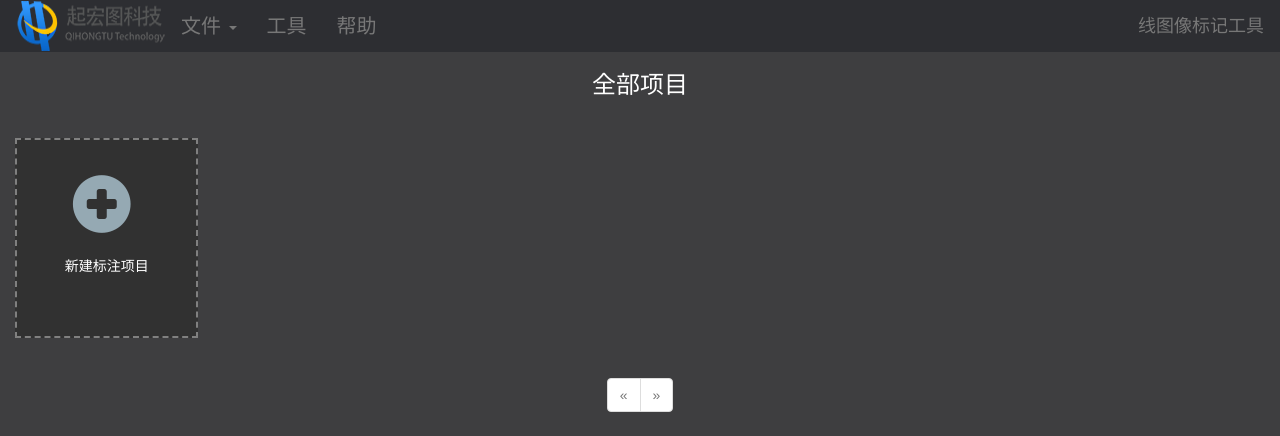
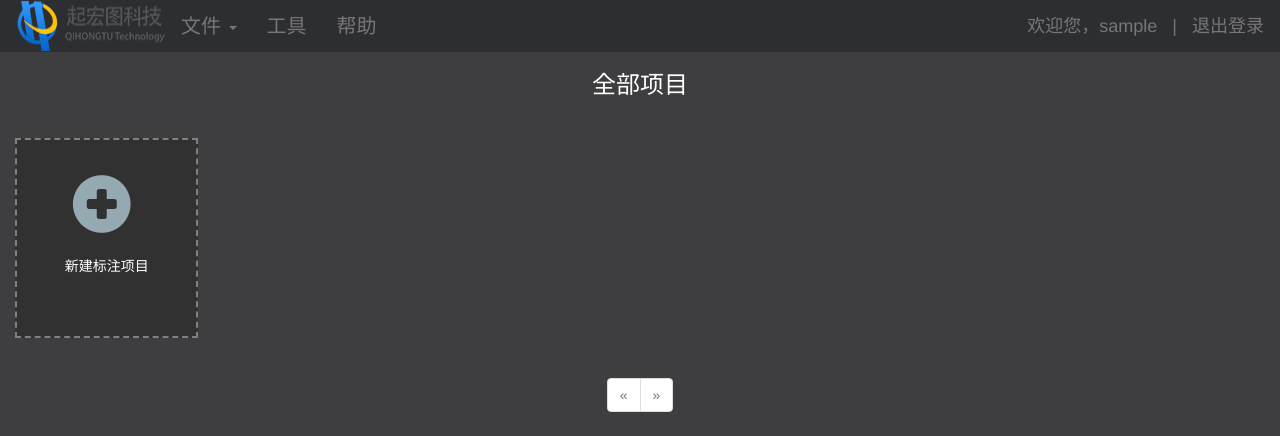
Before and after one commit to youdiandai/label_tool, a Flask app: page / in a window 1280 px wide. Shown: the top 436 px of the page. Run offline with Flask 2, Linux system fonts and the light colour scheme; the visitor is signed in with stand-in values (Sample User, id 1); data comes from the database, SQL or seed files in the repository; data that the repository does not hold is empty; some libraries are stand-ins or nearby versions.

```diff
--- a/app/auth/views.py
+++ b/app/auth/views.py
@@ -30,4 +30,4 @@ def login():
 @login_required
 def logout():
     logout_user()
-    return redirect(url_for('.admin_login'))
+    return redirect(url_for('.login'))
--- a/app/templates/folders.html
+++ b/app/templates/folders.html
@@ -55,7 +55,8 @@
             </ul>
         </div>
         <ul class="nav navbar-nav navbar-right">
-            <a class="navbar-brand text" href="#">北医三院共聚焦项目标注工具V1.0</a>
+            <li class="navbar-brand text">欢迎您，{{ current_user.username }}&nbsp;&nbsp;&nbsp;|</li>
+            <a class="navbar-brand text" href="{{ url_for('auth.logout') }}">退出登录</a>
         </ul>
     </div>
 </nav>
--- a/app/templates/project.html
+++ b/app/templates/project.html
@@ -67,7 +67,8 @@
             </ul>
         </div>
         <ul class="nav navbar-nav navbar-right">
-            <a class="navbar-brand text" href="#">线图像标记工具</a>
+            <li class="navbar-brand text">欢迎您，{{ current_user.username }}&nbsp;&nbsp;&nbsp;|</li>
+            <a class="navbar-brand text" href="{{ url_for('auth.logout') }}">退出登录</a>
         </ul>
     </div>
 </nav>
@@ -94,11 +95,11 @@
             </div>
         </div>
     </div>
-<div class="am-fr">
-    <div class="am-pagination tpl-pagination">
-        {{ macros.pagination_widget(pagination,'main.project') }}
+    <div class="am-fr">
+        <div class="am-pagination tpl-pagination">
+            {{ macros.pagination_widget(pagination,'main.project') }}
+        </div>
     </div>
-</div>
 </div>
 <div class="modal fade" id="myModal" tabindex="-1" role="dialog" aria-labelledby="myModalLabel" aria-hidden="true">
     <div class="modal-dialog">
@@ -174,16 +175,16 @@
     {% for pro in projects %}
         $(".body_container").get(0).style.height = clientheight - 52 + "px";
         $("#floder{{ pro.id }}").on("click", function () {
-            window.location.href ="{{ url_for('.folders',project_id=pro.id) }}";
+            window.location.href = "{{ url_for('.folders',project_id=pro.id) }}";
         });
     {% endfor %}
-    $(".remove").click(function(){
+    $(".remove").click(function () {
         var del_href = $(this).siblings("span.hidden_span").text();
-        $(".del_warp").css("display","block");
-        $("a.buttom_btn").attr("href",del_href);
+        $(".del_warp").css("display", "block");
+        $("a.buttom_btn").attr("href", del_href);
     });
-    $(".close_btn").click(function(){
-        $(".del_warp").css("display","none");
+    $(".close_btn").click(function () {
+        $(".del_warp").css("display", "none");
     });
 </script>
 </body>
```
Also changed, not shown: app/models.py (+1 -71 lines).
